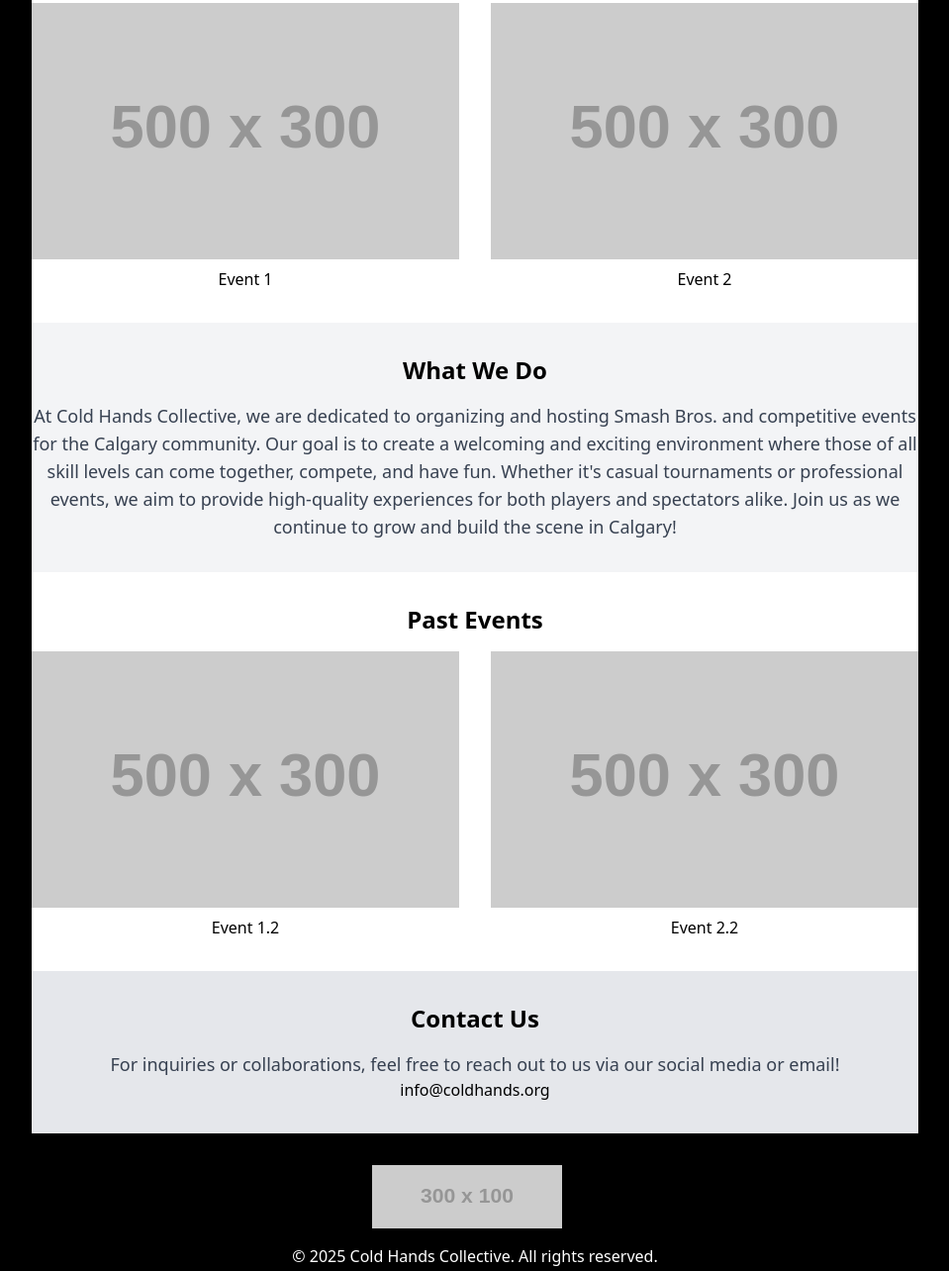
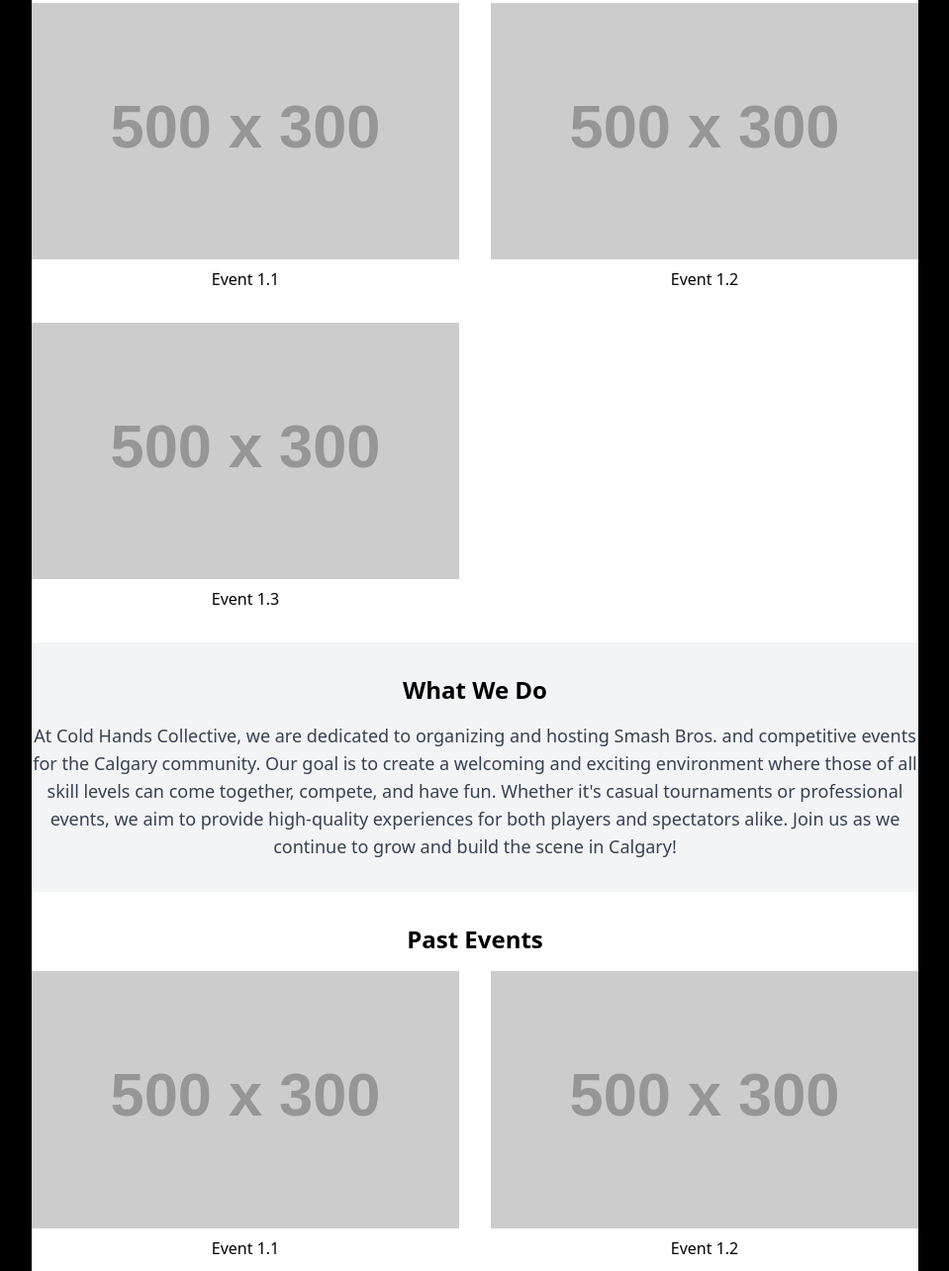
Before and after one commit to Teteraki/Teteraki.github.io, a plain HTML site: page index.html in a window 1280 px wide. Shown: the part 621-1905 px from the top of the page at 99% size, without its empty margins (160-1119 px from the left). Drawn offline with nearby package versions, Linux system fonts and the light colour scheme; placeholder pictures from the web are drawn by us.

Commit message:
tile factory for easy adding/removal of events

```diff
--- a/index.html
+++ b/index.html
@@ -4,6 +4,9 @@
   <meta name="viewport" content="width=device-width, initial-scale=1.0" />
   <title>Cold Hands Collective</title>
   <script src="js/hamburger.js" type="module"></script>
+  <script src="js/upcoming-event-tile.js" type="module"></script>
+  <script src="js/past-event-tile.js" type="module"></script>
+
   <link rel="stylesheet" href="style/custom.css">
   <link
     href="https://cdn.jsdelivr.net/npm/tailwindcss@2.2.19/dist/tailwind.min.css"
@@ -52,12 +55,12 @@
       <!-- Mobile Menu -->
       <div id="mobile-menu">
         <a href="#upcoming-events">Upcoming Events</a>
+        <a href="#about">About</a>
         <a href="#past-events">Past Events</a>
-        <a href="#about">About</a>
         <a href="#contact">Contact</a>
       </div>
 
-      <section id="upcoming-events" class="relative w-full max-w-4xl mx-auto text-center py-8">
+      <section class="relative w-full max-w-4xl mx-auto text-center py-8">
         <h2 class="outlined-text absolute inset-0 flex flex-col items-center justify-center text-3xl font-bold text-white z-10">
           <span>COLD HANDS COLLECTIVE</span>
           <hr class="my-2 w-1/2 border-white" />
@@ -73,18 +76,18 @@
 
 
 
-
-      <section id="upcoming-events" class="w-full max-w-4xl mx-auto text-center py-8">
+      <!-- Upcoming Events -->
+      <section class="w-full max-w-4xl mx-auto text-center py-8">
         <h1 class="text-2xl font-semibold mb-4">Upcoming Events</h1>
-        <div class="grid grid-cols-1 sm:grid-cols-2 gap-8">
-          <div class="flex flex-col items-center">
+        <div id="upcoming-events" class="grid grid-cols-1 sm:grid-cols-2 gap-8">
+          <!-- <div class="flex flex-col items-center">
             <img class="w-full h-auto" src="https://placehold.co/500x300" alt="Event 1">
             <p class="mt-2">Event 1</p>
           </div>
           <div class="flex flex-col items-center">
             <img class="w-full h-auto" src="https://placehold.co/500x300" alt="Event 2">
             <p class="mt-2">Event 2</p>
-          </div>
+          </div> -->
         </div>
       </section>
 
@@ -99,20 +102,22 @@
         </p>
       </section>
 
-      <section id="past-events" class="w-full max-w-4xl mx-auto text-center py-8">
+      <!-- Past Events -->
+      <section class="w-full max-w-4xl mx-auto text-center py-8">
         <h1 class="text-2xl font-semibold mb-4">Past Events</h1>
-        <div class="grid grid-cols-1 sm:grid-cols-2 gap-8">
-          <div class="flex flex-col items-center">
+        <div id="past-events"class="grid grid-cols-1 sm:grid-cols-2 gap-8">
+          <!-- <div  class="flex flex-col items-center">
             <img class="w-full h-auto" src="https://placehold.co/500x300" alt="Event 1.2">
             <p class="mt-2">Event 1.2</p>
           </div>
           <div class="flex flex-col items-center">
             <img class="w-full h-auto" src="https://placehold.co/500x300" alt="Event 2.2">
             <p class="mt-2">Event 2.2</p>
-          </div>
+          </div> -->
         </div>
       </section>
 
+      <!-- Contact Us -->
       <section id="contact" class="w-full max-w-4xl mx-auto text-center py-8 bg-gray-200">
         <h1 class="text-2xl font-semibold mb-4">Contact Us</h1>
         <p class="text-lg text-gray-700">For inquiries or collaborations, feel free to reach out to us via our social media or email!</p>
--- /dev/null
+++ b/js/past-event-tile.js
@@ -0,0 +1,35 @@
+// Array of objects containing image URLs and event names
+const events = [
+    { image: 'https://placehold.co/500x300', name: 'Event 1.1' },
+    { image: 'https://placehold.co/500x300', name: 'Event 1.2' },
+    { image: 'https://placehold.co/500x300', name: 'Event 1.3' },
+    // Add more events as needed
+  ];
+
+  // Select the container where tiles will be appended
+  const container = document.getElementById('past-events');
+
+  // Loop through the events array and create tiles dynamically
+  events.forEach(event => {
+    // Create the outer div (tile)
+    const tile = document.createElement('div');
+    tile.classList.add('flex', 'flex-col', 'items-center');
+
+    // Create the image element
+    const img = document.createElement('img');
+    img.classList.add('w-full', 'h-auto');
+    img.src = event.image;
+    img.alt = event.name;
+
+    // Create the paragraph element for the event name
+    const p = document.createElement('p');
+    p.classList.add('mt-2');
+    p.textContent = event.name;
+
+    // Append image and paragraph to the tile div
+    tile.appendChild(img);
+    tile.appendChild(p);
+
+    // Append the tile to the container
+    container.appendChild(tile);
+  });
--- /dev/null
+++ b/js/upcoming-event-tile.js
@@ -0,0 +1,35 @@
+// Array of objects containing image URLs and event names
+const events = [
+    { image: 'https://placehold.co/500x300', name: 'Event 1.1' },
+    { image: 'https://placehold.co/500x300', name: 'Event 1.2' },
+    { image: 'https://placehold.co/500x300', name: 'Event 1.3' },
+    // Add more events as needed
+  ];
+
+  // Select the container where tiles will be appended
+  const container = document.getElementById('upcoming-events');
+
+  // Loop through the events array and create tiles dynamically
+  events.forEach(event => {
+    // Create the outer div (tile)
+    const tile = document.createElement('div');
+    tile.classList.add('flex', 'flex-col', 'items-center');
+
+    // Create the image element
+    const img = document.createElement('img');
+    img.classList.add('w-full', 'h-auto');
+    img.src = event.image;
+    img.alt = event.name;
+
+    // Create the paragraph element for the event name
+    const p = document.createElement('p');
+    p.classList.add('mt-2');
+    p.textContent = event.name;
+
+    // Append image and paragraph to the tile div
+    tile.appendChild(img);
+    tile.appendChild(p);
+
+    // Append the tile to the container
+    container.appendChild(tile);
+  });
```
